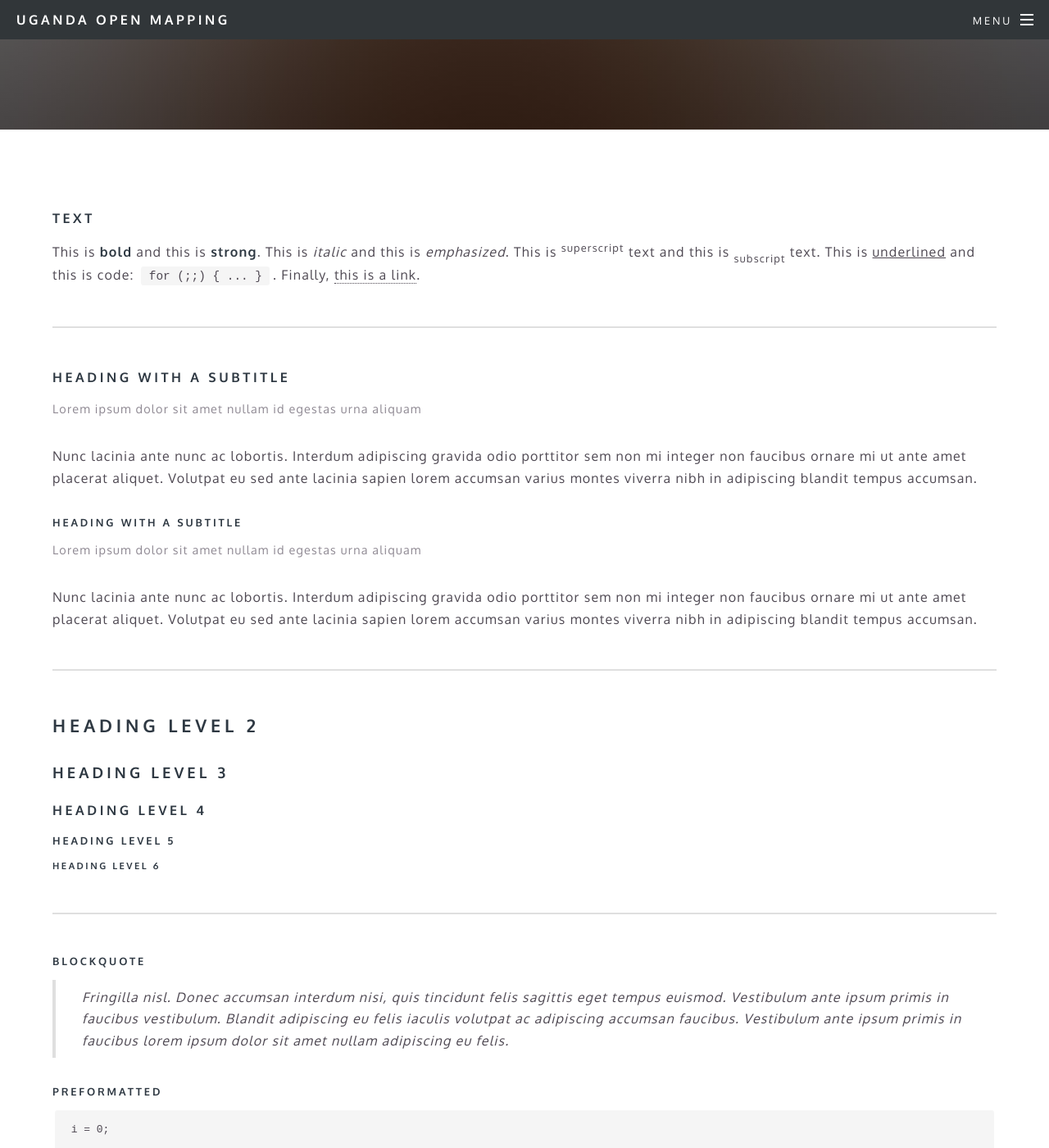
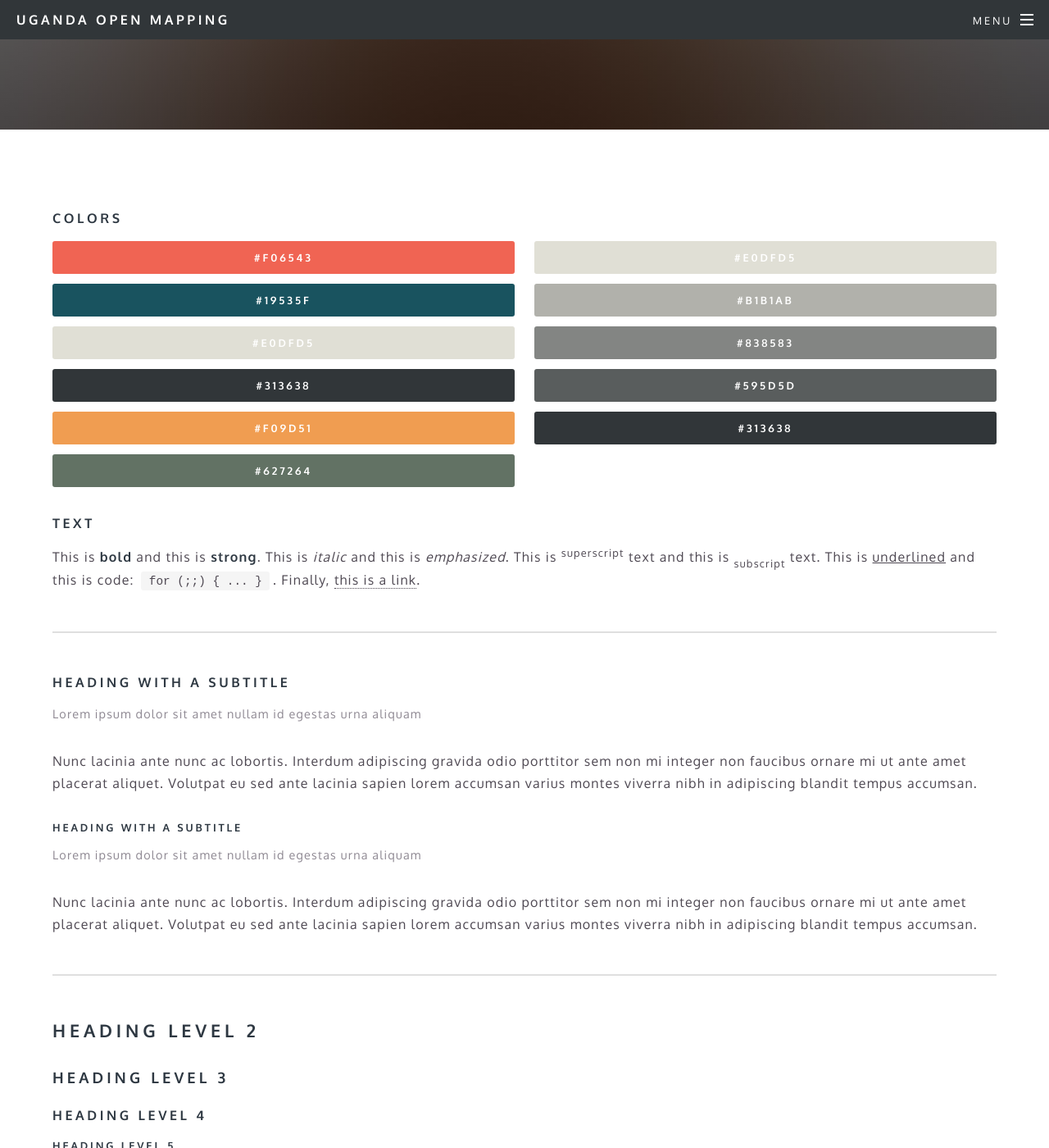
Before and after one commit to UgandaOpenMapping/ugandaopenmapping.github.io, a Jekyll site: the page built from style-1.html, in a window 1280 px wide and 1400 px high, scrolled down 235 px. Shown: the whole window at 82% size. Built offline with Jekyll 4.4.1, drawn with Linux system fonts in a browser that asks for light colours.

Commit message:
Update style-1 page

```diff
--- a/css/main.scss
+++ b/css/main.scss
@@ -871,6 +871,91 @@ $baseurl: '{{ site.baseurl }}/images';
 			}
 		}
 
+		/* Color Palette */
+		&.primary {
+			background-color: $primary;
+			box-shadow: none !important;
+			color: white !important;
+			&:hover {
+				background-color: $primary !important;
+			}
+		}
+
+		&.success {
+			background-color: $success;
+			box-shadow: none !important;
+			color: white !important;
+			&:hover {
+				background-color: $success !important;
+			}
+		}
+
+		&.info {
+			background-color: $info;
+			box-shadow: none !important;
+			color: white !important;
+			&:hover {
+				background-color: $info !important;
+			}
+		}
+
+		&.warning {
+			background-color: $warning;
+			box-shadow: none !important;
+			color: white !important;
+			&:hover {
+				background-color: $warning !important;
+			}
+		}
+
+		&.gray-lighter {
+			background-color: $gray-lighter;
+			box-shadow: none !important;
+			color: white !important;
+			&:hover {
+				background-color: $gray-lighter !important;
+			}
+		}
+
+		&.gray-light {
+			background-color: $gray-light;
+			box-shadow: none !important;
+			color: white !important;
+			&:hover {
+				background-color: $gray-light !important;
+			}
+		}
+
+		&.gray {
+			background-color: $gray;
+			box-shadow: none !important;
+			color: white !important;
+			&:hover {
+				background-color: $gray !important;
+			}
+		}
+
+		&.gray-dark {
+			background-color: $gray-dark;
+			box-shadow: none !important;
+			color: white !important;
+			&:hover {
+				background-color: $gray-dark !important;
+			}
+		}
+
+		&.gray-darker {
+			background-color: $gray-darker;
+			box-shadow: none !important;
+			color: white !important;
+			&:hover {
+				background-color: $gray-darker !important;
+			}
+		}
+
+
+		/* End of Color Palette */
+
 		&.disabled,
 		&:disabled {
 			@include vendor('pointer-events', 'none');
--- a/style-1.html
+++ b/style-1.html
@@ -2,6 +2,32 @@
 layout: page
 title: Style 1
 ---
+
+			<section>
+				<h4>Colors</h4>
+				<div class="row">
+					<div class="6u 12u$(medium)">
+						<ul class="actions vertical small">
+							<li><a href="#" class="button fit primary">#f06543</a></li>
+							<li><a href="#" class="button fit success">#19535f</a></li>
+							<li><a href="#" class="button fit gray-lighter">#e0dfd5</a></li>
+							<li><a href="#" class="button fit gray-darker">#313638</a></li>
+							<li><a href="#" class="button fit warning">#f09d51</a></li>
+							<li><a href="#" class="button fit info">#627264</a></li>
+						</ul>
+					</div>
+					<div class="6u 12u$(medium)">
+						<ul class="actions vertical small">
+							<li><a href="#" class="button fit gray-lighter">#e0dfd5</a></li>
+							<li><a href="#" class="button fit gray-light">#b1b1ab</a></li>
+							<li><a href="#" class="button fit gray">#838583</a></li>
+							<li><a href="#" class="button fit gray-dark">#595d5d</a></li>
+							<li><a href="#" class="button fit gray-darker">#313638</a></li>
+						</ul>
+					</div>
+				</div>
+			</section>
+
 			<section>
 				<h4>Text</h4>
 				<p>This is <b>bold</b> and this is <strong>strong</strong>. This is <i>italic</i> and this is <em>emphasized</em>.
```
